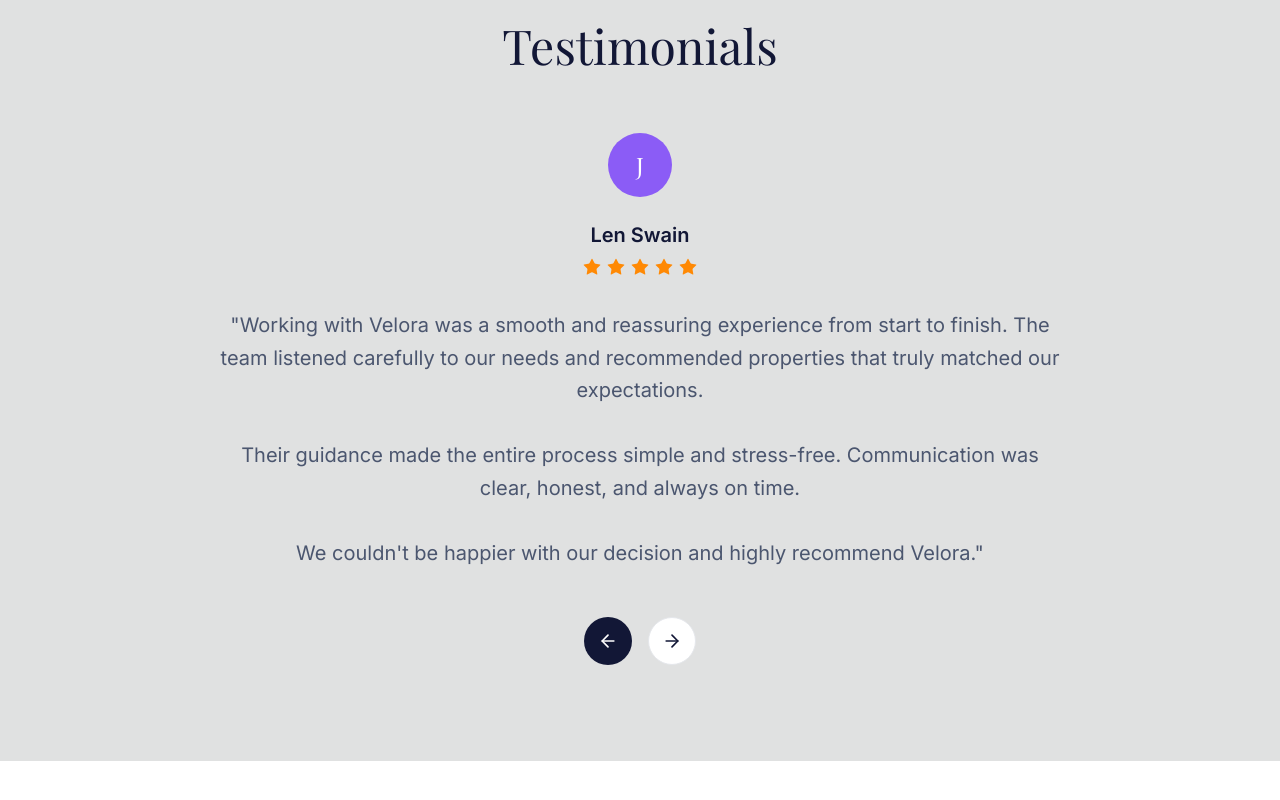
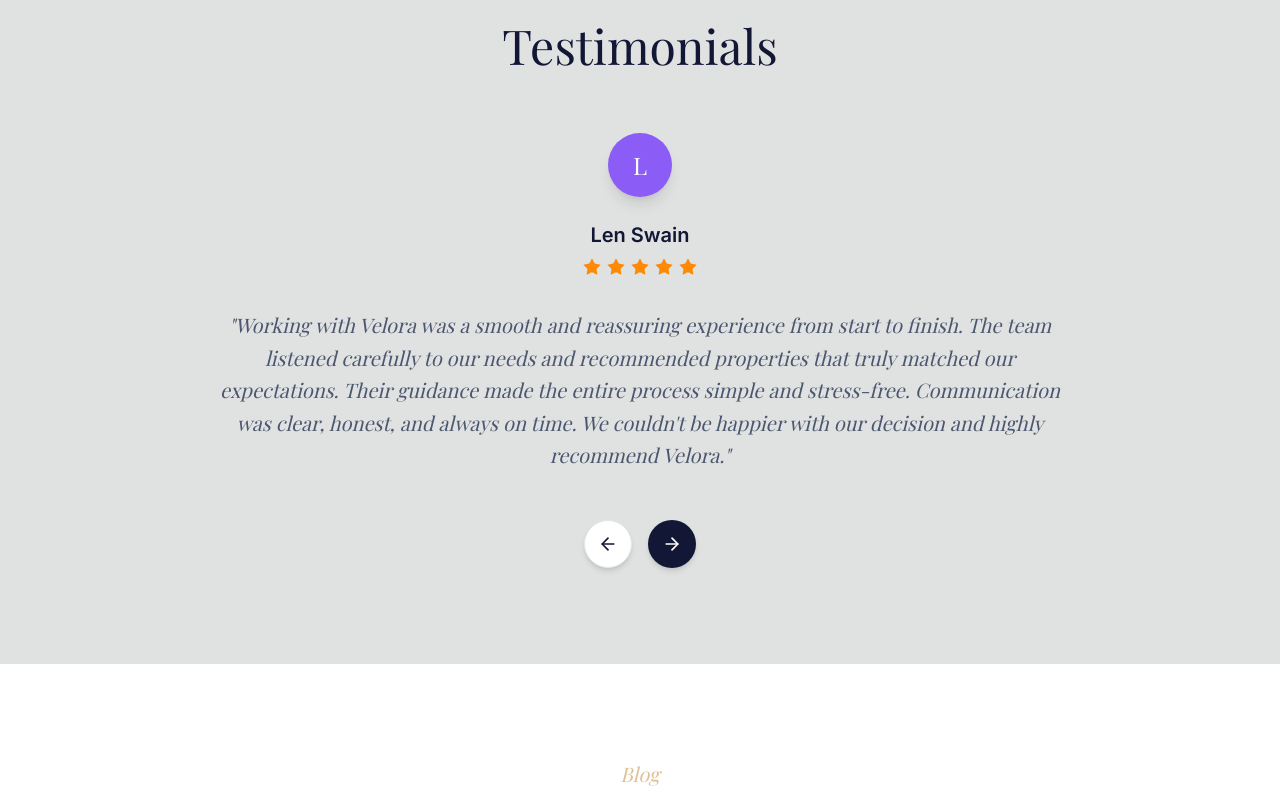
Before and after one commit to aftabahmadjs25/velora-properties-site, a React (Vite) app in the folder velora-site/: page / in a window 1280 px wide. Shown: the part 3220-4020 px from the top of the page. Built offline with nearby package versions, Linux system fonts and the light colour scheme.

Commit message:
add testimonials

```diff
--- a/velora-site/src/components/sections/Testimonials.jsx
+++ b/velora-site/src/components/sections/Testimonials.jsx
@@ -1,9 +1,65 @@
-import { motion } from "framer-motion";
+import { useState } from "react";
+import { motion, AnimatePresence } from "framer-motion";
 import { Star, ArrowLeft, ArrowRight } from "lucide-react";
 
+const testimonialsData = [
+    {
+        id: 1,
+        name: "Len Swain",
+        initial: "L",
+        color: "#8B5CF6",
+        quote: `"Working with Velora was a smooth and reassuring experience from start to finish. The team listened carefully to our needs and recommended properties that truly matched our expectations. Their guidance made the entire process simple and stress-free. Communication was clear, honest, and always on time. We couldn't be happier with our decision and highly recommend Velora."`,
+    },
+    {
+        id: 2,
+        name: "Sarah Jenkins",
+        initial: "S",
+        color: "#10B981",
+        quote: `"Finding our dream home felt like an impossible task until we met the Velora team. Their attention to detail and local market knowledge is unparalleled. They were patient, professional, and always had our best interests at heart throughout the negotiation process."`,
+    },
+    {
+        id: 3,
+        name: "Michael Chen",
+        initial: "M",
+        color: "#F59E0B",
+        quote: `"As an investor, I value transparency and efficiency. Velora provided both, helping me secure two high-yield properties in record time. Their strategic insights into emerging neighborhoods were exactly what I needed to expand my portfolio with confidence."`,
+    }
+];
+
 const Testimonials = () => {
+    const [currentIndex, setCurrentIndex] = useState(0);
+    const [direction, setDirection] = useState(0);
+
+    const nextTestimonial = () => {
+        setDirection(1);
+        setCurrentIndex((prev) => (prev + 1) % testimonialsData.length);
+    };
+
+    const prevTestimonial = () => {
+        setDirection(-1);
+        setCurrentIndex((prev) => (prev - 1 + testimonialsData.length) % testimonialsData.length);
+    };
+
+    const current = testimonialsData[currentIndex];
+
+    // Animation variants
+    const variants = {
+        initial: (direction) => ({
+            opacity: 0,
+            x: direction > 0 ? 50 : -50
+        }),
+        animate: {
+            opacity: 1,
+            x: 0
+        },
+        exit: (direction) => ({
+            opacity: 0,
+            x: direction > 0 ? -50 : 50
+        })
+    };
+
     return (
-        <section className="py-24 bg-light-gray text-dark-blue">
+        <section className="py-24 bg-light-gray text-dark-blue overflow-hidden">
             <div className="container mx-auto px-6 text-center max-w-4xl">
                 <motion.h2
                     initial={{ opacity: 0, y: 20 }}
@@ -14,19 +70,27 @@
                     Testimonials
                 </motion.h2>
 
+                <div className="relative min-h-[400px] flex flex-col items-center justify-center">
+                    <AnimatePresence mode="wait" custom={direction}>
                         <motion.div
-                    initial={{ opacity: 0, scale: 0.95 }}
-                    whileInView={{ opacity: 1, scale: 1 }}
-                    viewport={{ once: true }}
-                    transition={{ duration: 0.5 }}
+                            key={currentIndex}
+                            custom={direction}
+                            variants={variants}
+                            initial="initial"
+                            animate="animate"
+                            exit="exit"
+                            transition={{ duration: 0.3, ease: "easeInOut" }}
                             className="flex flex-col items-center"
                         >
                             {/* Avatar */}
-                    <div className="w-16 h-16 rounded-full bg-[#8B5CF6] flex items-center justify-center text-white text-2xl font-serif mb-6">
-                        J
+                            <div
+                                className="w-16 h-16 rounded-full flex items-center justify-center text-white text-2xl font-serif mb-6 shadow-lg"
+                                style={{ backgroundColor: current.color }}
+                            >
+                                {current.initial}
                             </div>
 
-                    <h3 className="text-xl font-bold mb-2">Len Swain</h3>
+                            <h3 className="text-xl font-bold mb-2">{current.name}</h3>
 
                             <div className="flex gap-1 text-orange-400 mb-8">
                                 {[1, 2, 3, 4, 5].map((star) => (
@@ -34,24 +98,30 @@
                                 ))}
                             </div>
 
-                    <blockquote className="text-lg md:text-xl leading-relaxed text-accent mb-12">
-                        "Working with Velora was a smooth and reassuring experience from start to finish. The team listened carefully to our needs and recommended properties that truly matched our expectations.
-                        <br /><br />
-                        Their guidance made the entire process simple and stress-free. Communication was clear, honest, and always on time.
-                        <br /><br />
-                        We couldn't be happier with our decision and highly recommend Velora."
+                            <blockquote className="text-lg md:text-xl leading-relaxed text-accent mb-12 italic font-serif">
+                                {current.quote}
                             </blockquote>
+                        </motion.div>
+                    </AnimatePresence>
 
                     {/* Navigation Buttons */}
-                    <div className="flex gap-4">
-                        <button className="w-12 h-12 rounded-full bg-dark-blue text-white flex items-center justify-center hover:bg-dark-blue/80 transition-colors">
-                            <ArrowLeft size={20} />
+                    <div className="flex gap-4 mt-auto">
+                        <button
+                            onClick={prevTestimonial}
+                            className="w-12 h-12 rounded-full bg-white text-dark-blue border border-gray-200 flex items-center justify-center hover:bg-dark-blue hover:text-white transition-all duration-300 shadow-md transform hover:scale-110 active:scale-95 group"
+                            aria-label="Previous testimonial"
+                        >
+                            <ArrowLeft size={20} className="group-hover:-translate-x-0.5 transition-transform" />
                         </button>
-                        <button className="w-12 h-12 rounded-full bg-white text-dark-blue border border-gray-200 flex items-center justify-center hover:bg-gray-50 transition-colors">
-                            <ArrowRight size={20} />
+                        <button
+                            onClick={nextTestimonial}
+                            className="w-12 h-12 rounded-full bg-dark-blue text-white flex items-center justify-center hover:bg-white hover:text-dark-blue border border-transparent hover:border-gray-200 transition-all duration-300 shadow-md transform hover:scale-110 active:scale-95 group"
+                            aria-label="Next testimonial"
+                        >
+                            <ArrowRight size={20} className="group-hover:translate-x-0.5 transition-transform" />
                         </button>
                     </div>
-                </motion.div>
+                </div>
             </div>
         </section>
     );
```
Lines whose indentation alone changed are shown as unchanged.
